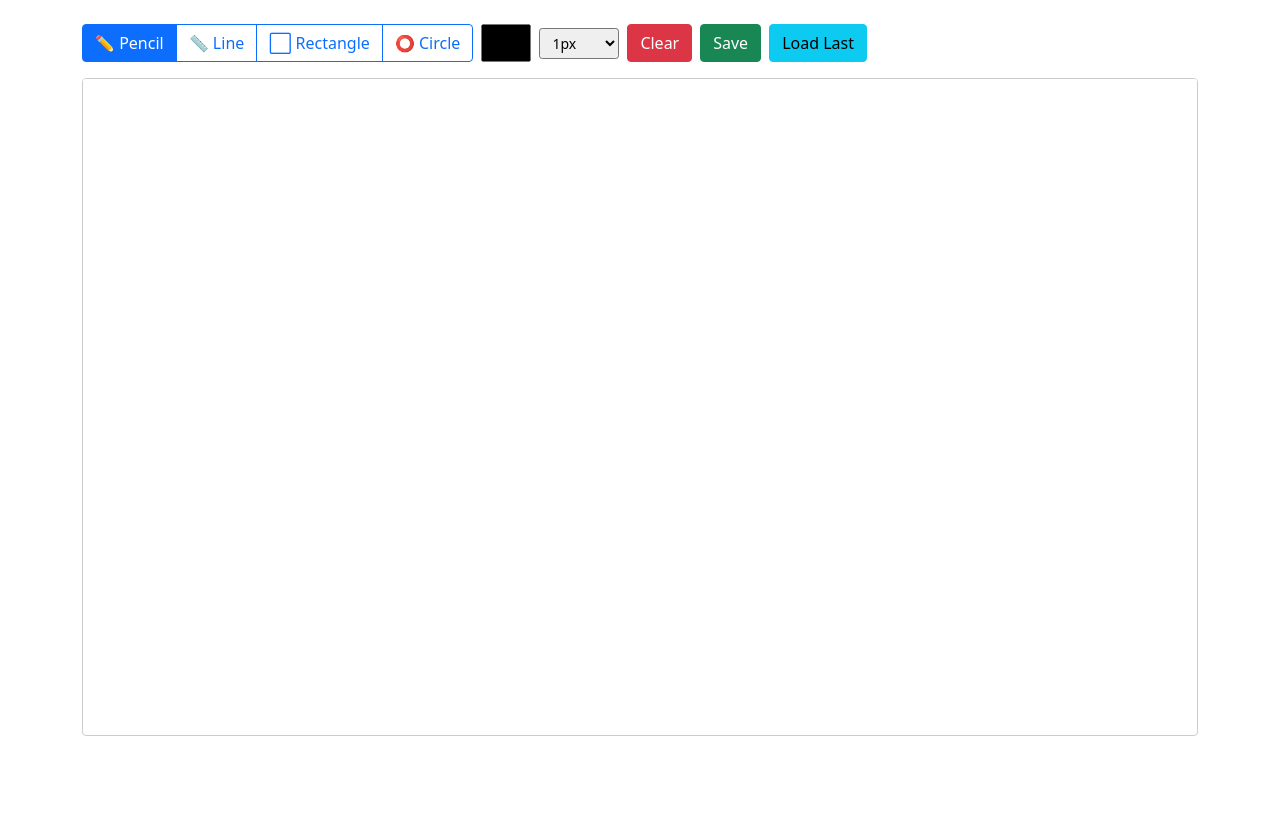
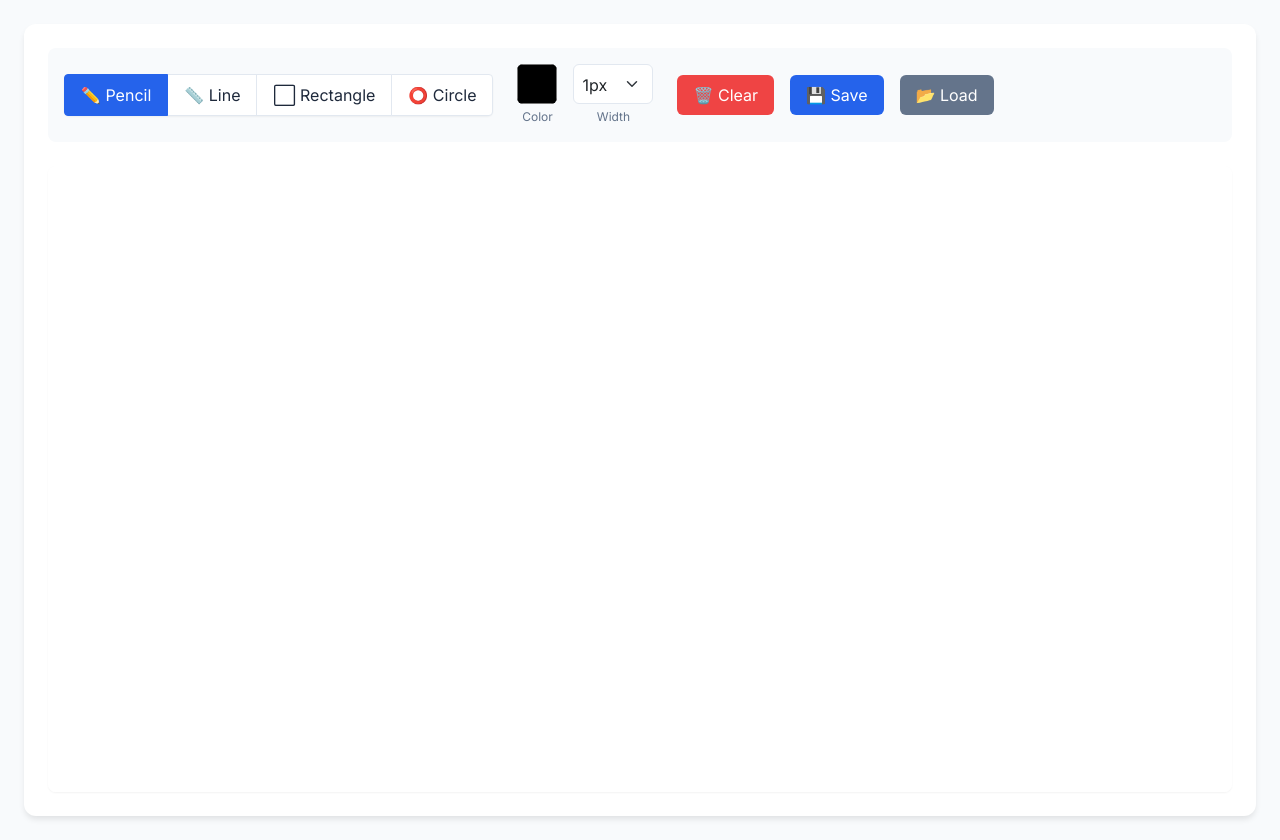
Before and after one commit to Caffeine-Gallery/canvascomputer-0192e448a624, a website built with Vite: page frontend/index.html in a window 1280 px wide. Before the commit the page ends 800 px from the top, so only its background shows below. Built offline with nearby package versions, Linux system fonts and the light colour scheme; what @dfinity/agent would draw is missing.

Commit message:
0192e457-b7b9-7777-9458-fd63f6ac512e

```diff
--- a/frontend/index.css
+++ b/frontend/index.css
@@ -1,39 +1,159 @@
-.canvas-container {
-    border: 1px solid #ccc;
-    border-radius: 4px;
+:root {
+    --primary-color: #2563eb;
+    --primary-hover: #1d4ed8;
+    --secondary-color: #64748b;
+    --background-color: #f8fafc;
+    --border-color: #e2e8f0;
+    --text-color: #1e293b;
+    --shadow-sm: 0 1px 2px 0 rgba(0, 0, 0, 0.05);
+    --shadow-md: 0 4px 6px -1px rgba(0, 0, 0, 0.1);
+}
+
+body {
+    font-family: 'Inter', system-ui, -apple-system, sans-serif;
+    background-color: var(--background-color);
+    color: var(--text-color);
+}
+
+.app-container {
+    background: white;
+    border-radius: 12px;
+    box-shadow: var(--shadow-md);
+    padding: 1.5rem;
+}
+
+.toolbar-container {
+    display: flex;
+    gap: 1.5rem;
+    align-items: center;
+    flex-wrap: wrap;
+    margin-bottom: 1.5rem;
+    padding: 1rem;
+    background: var(--background-color);
+    border-radius: 8px;
+}
+
+.toolbar-group {
+    display: flex;
+    gap: 1rem;
+    align-items: center;
+}
+
+.tools-group {
+    background: white;
+    border-radius: 6px;
+    box-shadow: var(--shadow-sm);
+}
+
+.tool-btn {
+    border: 1px solid var(--border-color);
+    background: white;
+    color: var(--text-color);
+    padding: 0.5rem 1rem;
+    transition: all 0.2s ease;
+}
+
+.tool-btn:hover {
+    background: var(--background-color);
+}
+
+.tool-btn.active {
+    background: var(--primary-color);
+    color: white;
+    border-color: var(--primary-color);
+}
+
+.color-picker-wrapper, .line-width-wrapper {
+    display: flex;
+    flex-direction: column;
+    align-items: center;
+    gap: 0.25rem;
+}
+
+.color-picker {
+    width: 40px;
+    height: 40px;
+    padding: 0;
+    border: none;
+    border-radius: 6px;
+    cursor: pointer;
+}
+
+#lineWidth {
+    width: 80px;
+    height: 40px;
+    border: 1px solid var(--border-color);
+    border-radius: 6px;
+    padding: 0.5rem;
+}
+
+.color-label, .width-label {
+    font-size: 0.75rem;
+    color: var(--secondary-color);
+}
+
+.action-btn {
+    height: 40px;
+    padding: 0 1rem;
+    border-radius: 6px;
+    border: none;
+    color: white;
+    transition: all 0.2s ease;
+}
+
+.save-btn {
+    background: var(--primary-color);
+}
+
+.save-btn:hover {
+    background: var(--primary-hover);
+}
+
+.load-btn {
+    background: var(--secondary-color);
+}
+
+.load-btn:hover {
+    background: #475569;
+}
+
+.clear-btn {
+    background: #ef4444;
+}
+
+.clear-btn:hover {
+    background: #dc2626;
+}
+
+.canvas-wrapper {
+    border-radius: 8px;
     overflow: hidden;
+    box-shadow: var(--shadow-sm);
+    background: white;
 }
 
 #drawingCanvas {
     background: white;
     cursor: crosshair;
+    display: block;
+    width: 100%;
 }
 
-.toolbar {
+.spinner-wrapper {
+    position: fixed;
+    top: 0;
+    left: 0;
+    right: 0;
+    bottom: 0;
+    background: rgba(255, 255, 255, 0.8);
     display: flex;
     align-items: center;
+    justify-content: center;
+    z-index: 1000;
 }
 
-#colorPicker {
-    width: 50px;
-    height: 38px;
-    padding: 0;
-    border: none;
-    border-radius: 4px;
+.spinner-wrapper .spinner-border {
+    color: var(--primary-color);
+    width: 3rem;
+    height: 3rem;
 }
-
-#lineWidth {
-    width: 80px;
-}
-
-#loadingSpinner {
-    position: fixed;
-    top: 50%;
-    left: 50%;
-    transform: translate(-50%, -50%);
-}
-
-.btn-group .btn.active {
-    background-color: #0d6efd;
-    color: white;
-}
--- a/frontend/index.html
+++ b/frontend/index.html
@@ -5,37 +5,62 @@
     <meta name="viewport" content="width=device-width, initial-scale=1.0">
     <title>IC Paint</title>
     <link href="https://cdn.jsdelivr.net/npm/bootstrap@5.1.3/dist/css/bootstrap.min.css" rel="stylesheet">
+    <link href="https://fonts.googleapis.com/css2?family=Inter:wght@400;500;600&display=swap" rel="stylesheet">
     <link rel="stylesheet" href="index.css">
 </head>
 <body>
-    <div class="container mt-4">
+    <div class="container-fluid p-4">
         <div class="row">
             <div class="col-md-12">
-                <div class="toolbar mb-3">
-                    <div class="btn-group me-2">
-                        <button class="btn btn-outline-primary" data-tool="pencil">✏️ Pencil</button>
-                        <button class="btn btn-outline-primary" data-tool="line">📏 Line</button>
-                        <button class="btn btn-outline-primary" data-tool="rectangle">⬜ Rectangle</button>
-                        <button class="btn btn-outline-primary" data-tool="circle">⭕ Circle</button>
+                <div class="app-container">
+                    <div class="toolbar-container">
+                        <div class="toolbar-group">
+                            <div class="btn-group tools-group">
+                                <button class="btn tool-btn" data-tool="pencil">✏️ Pencil</button>
+                                <button class="btn tool-btn" data-tool="line">📏 Line</button>
+                                <button class="btn tool-btn" data-tool="rectangle">⬜ Rectangle</button>
+                                <button class="btn tool-btn" data-tool="circle">⭕ Circle</button>
                             </div>
-                    <input type="color" id="colorPicker" class="me-2">
-                    <select id="lineWidth" class="form-select-sm me-2">
+                        </div>
+
+                        <div class="toolbar-group">
+                            <div class="color-picker-wrapper">
+                                <input type="color" id="colorPicker" class="color-picker">
+                                <label for="colorPicker" class="color-label">Color</label>
+                            </div>
+                            <div class="line-width-wrapper">
+                                <select id="lineWidth" class="form-select">
                                     <option value="1">1px</option>
                                     <option value="3">3px</option>
                                     <option value="5">5px</option>
                                     <option value="10">10px</option>
                                 </select>
-                    <button id="clearCanvas" class="btn btn-danger me-2">Clear</button>
-                    <button id="saveDrawing" class="btn btn-success me-2">Save</button>
-                    <button id="loadDrawing" class="btn btn-info">Load Last</button>
+                                <label for="lineWidth" class="width-label">Width</label>
                             </div>
-                <div class="canvas-container">
+                        </div>
+
+                        <div class="toolbar-group">
+                            <button id="clearCanvas" class="btn action-btn clear-btn">
+                                🗑️ Clear
+                            </button>
+                            <button id="saveDrawing" class="btn action-btn save-btn">
+                                💾 Save
+                            </button>
+                            <button id="loadDrawing" class="btn action-btn load-btn">
+                                📂 Load
+                            </button>
+                        </div>
+                    </div>
+                    <div class="canvas-wrapper">
                         <canvas id="drawingCanvas"></canvas>
                     </div>
                 </div>
             </div>
-        <div id="loadingSpinner" class="spinner-border text-primary d-none" role="status">
+        </div>
+        <div id="loadingSpinner" class="spinner-wrapper d-none">
+            <div class="spinner-border" role="status">
                 <span class="visually-hidden">Loading...</span>
+            </div>
         </div>
     </div>
     <script type="module" src="index.js"></script>
```
Lines whose indentation alone changed are shown as unchanged.
